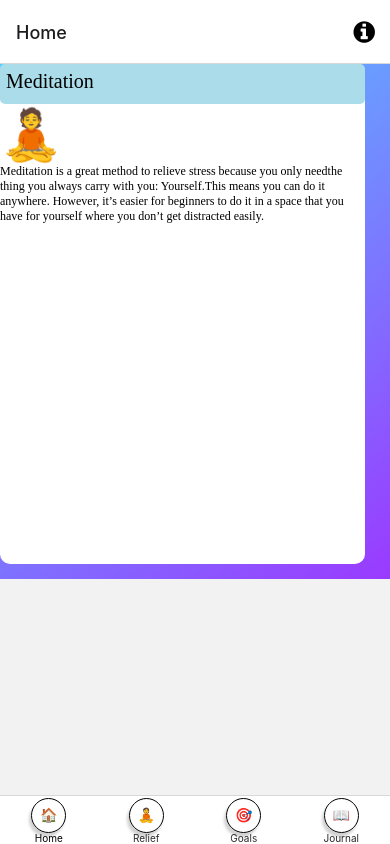
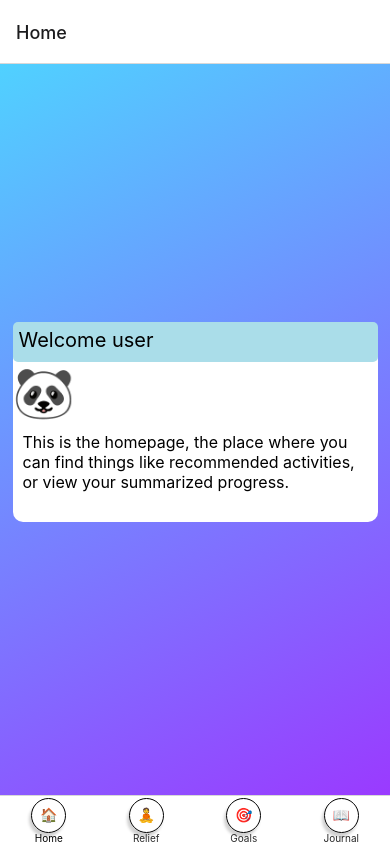
Before and after one commit to Relievely/frontend, a React Native app: screen /Home in a window 390 px wide. Built offline with nearby package versions, Linux system fonts and the light colour scheme; a web font is replaced by a local one; what expo-linking would draw is missing.

Commit message:
reworked settings icon

```diff
--- a/components/Graph.tsx
+++ b/components/Graph.tsx
@@ -79,7 +79,7 @@ export class Graph extends Component<{ style: any }> {
             };
         }
 
-
+        console.log("moodData: ", moodData);
         return moodData;
     }
 
@@ -88,16 +88,32 @@ export class Graph extends Component<{ style: any }> {
             <Card containerStyle={this.props.style.container}
                   wrapperStyle={this.props.style.wrapper}>
                 <Card.Title style={this.props.style.title}>
-                    Progress
+                    Your mood levels
                 </Card.Title>
                 <LineChart
-                    data={this.setData()}
+                    data={{ //works with setData(), but i hardcoded it to test without the backend running
+                        "labels": [
+                            "01/01",
+                            "01/02",
+                            "01/03",
+                            "01/04"
+                        ],
+                        "datasets": [
+                            {
+                                "data": [
+                                    2,
+                                    3,
+                                    4,
+                                    2
+                                ]
+                            }
+                        ]
+                    }}
                     width={Dimensions.get("window").width} // from react-native
                     height={200}
                     yAxisLabel=""
                     yAxisSuffix=""
                     yAxisInterval={1} // optional, defaults to 1
-                    formatYLabel={(v: string): string => MoodType[Number(v)]}
                     chartConfig={{
                         backgroundColor: "#823dcc",
                         backgroundGradientFrom: "#823dcc",
@@ -116,7 +132,7 @@ export class Graph extends Component<{ style: any }> {
                     }}
                     bezier
                     style={{ //this influences the box the graph is in
-                        marginVertical: 8,
+                        marginVertical: 4,
                         borderRadius: 16
                     }}
                 />
--- a/navigation/index.tsx
+++ b/navigation/index.tsx
@@ -87,9 +87,9 @@ function BottomTabNavigator() {
                                 opacity: pressed ? 0.5 : 1
                             })}>
                             <FontAwesome
-                                name="info-circle"
+                                name="cog"
                                 size={25}
-                                color={Colors["light"].text}
+                                color={"white"}
                                 style={{marginRight: 15}}
                             />
                         </Pressable>
--- a/screens/HomeScreen.tsx
+++ b/screens/HomeScreen.tsx
@@ -39,9 +39,9 @@ export default function HomeScreen({ navigation }: RootTabScreenProps<"Home">) {
       <SafeAreaView>
         <ScrollView>
           <View style={styles.cardContainer}>
-            <Text style={styles.title1}>Meditation</Text>
-            <Text style={styles.emoji}>🧘‍</Text>
-            <Text style={styles.text}>Meditation is a great method to relieve stress because you only needthe thing you always carry with you: Yourself.This means you can do it anywhere. However, it’s easier for beginners to do it in a space that you have for yourself where you don’t get distracted easily.</Text>
+            <Text style={styles.title1}>Welcome user</Text>
+            <Text style={styles.emoji}>🐼</Text>
+            <Text style={styles.text}>This is the homepage, the place where you can find things like recommended activities, or view your summarized progress.</Text>
           </View>
         </ScrollView>
       </SafeAreaView>
@@ -50,11 +50,17 @@ export default function HomeScreen({ navigation }: RootTabScreenProps<"Home">) {
 }
 
 const styles = StyleSheet.create({
+  container: {
+    flex: 1,
+    alignItems: "center",
+    justifyContent: "center",
+    paddingHorizontal: 20,
+    fontFamily: "Arial",
+  },
   navbar: {
     flex: 1,
     alignItems: "center",
     justifyContent: "center",
-    fontFamily: "comfortaa",
   },
   emoji: {
     fontSize: 50,
@@ -63,7 +69,6 @@ const styles = StyleSheet.create({
     backgroundColor: "#aadde9",
     height: 40,
     borderRadius: 5,
-    fontFamily: "comfortaa",
     fontSize: 20,
     padding: 6,
   },
@@ -86,11 +91,10 @@ const styles = StyleSheet.create({
   input: {
     color: "black",
     backgroundColor: "white",
-    fontFamily: "Arial"
   },
   text: {
-    fontSize: 12,
-    fontFamily: "comfortaa",
+    fontSize: 16,
+    padding:10,
   },
   card: {
     borderRadius: 6,
@@ -101,7 +105,7 @@ const styles = StyleSheet.create({
     backgroundColor: '#ffff',
     borderRadius: 10,
     width: 365,
-    height: 500,
+    height: 200
   },
 
 });
--- a/screens/JournalScreen.tsx
+++ b/screens/JournalScreen.tsx
@@ -57,7 +57,7 @@ const cardStyles = StyleSheet.create({
         backgroundColor: "#AADDE9",
         color: "#3a3a3a",
         paddingVertical: 5,
-        fontWeight: "bold"
+        Weight: "bold"
     },
     text: {
         color: "#000"
--- a/screens/ReliefScreen.tsx
+++ b/screens/ReliefScreen.tsx
@@ -8,12 +8,13 @@ import React from "react";
 
 export default function ReliefScreen({ navigation }: RootTabScreenProps<'Relief'>) {
   return (
-      <LinearGradient style={styles.cardContainer}
+      <LinearGradient style={styles.container}
                       colors={["#50d1ff", "#9a3aff"]} locations={[0, 1]} start={{ x: 0, y: 0 }}
                       end={{ x: 1, y: 1 }}>
         <SafeAreaView>
           <ScrollView>
-            <Text style={styles.title}>Feeling stressed? Try one of these activities:</Text>
+            <View style={styles.cardContainer}>
+            <Text style={styles.title1}>Feeling stressed? Try one of these activities:</Text>
             <View style={styles.view}>
               <View style={styles.box}>
 
@@ -42,7 +43,7 @@ export default function ReliefScreen({ navigation }: RootTabScreenProps<'Relief'
                 </TouchableHighlight>
               </View>
             </View>
-
+            </View>
           </ScrollView>
         </SafeAreaView>
       </LinearGradient>
@@ -50,21 +51,28 @@ export default function ReliefScreen({ navigation }: RootTabScreenProps<'Relief'
 }
 
 const styles = StyleSheet.create({
+  container: {
+    flex: 1,
+    alignItems: "center",
+    justifyContent: "center",
+    fontFamily: "Arial",
+  },
   cardContainer: {
     flex: 1,
     alignItems: "center",
     justifyContent: "center",
-    fontFamily: "comfortaa",
+    fontFamily: "Arial",
     textAlign: "center",
-  },
-  title: {
-    fontSize: 20,
-    fontWeight: "600",
+    marginBottom: 15,
+    backgroundColor: '#ffff',
+    borderRadius: 10,
+    width: 365,
+    height: 200
   },
   text: {
     color: "black",
     backgroundColor: "white",
-    fontSize: 24,
+    fontSize: 20,
     lineHeight: 64,
     textAlign: "center",
   },
@@ -75,8 +83,7 @@ const styles = StyleSheet.create({
     flexDirection: "row",
     padding: 10,
     backgroundColor: "white",
-    fontFamily: 'comfortaa',
-    fontSize: 16,
+    fontFamily: 'Arial',
   },
 
   box: {
@@ -89,5 +96,13 @@ const styles = StyleSheet.create({
   },
   button: {
     borderRadius: 15,
-  }
+  },
+  title1: {
+    backgroundColor: "#aadde9",
+    height: 60,
+    borderRadius: 5,
+    fontSize: 20,
+    padding: 6,
+    color: "black",
+  },
 });
```
